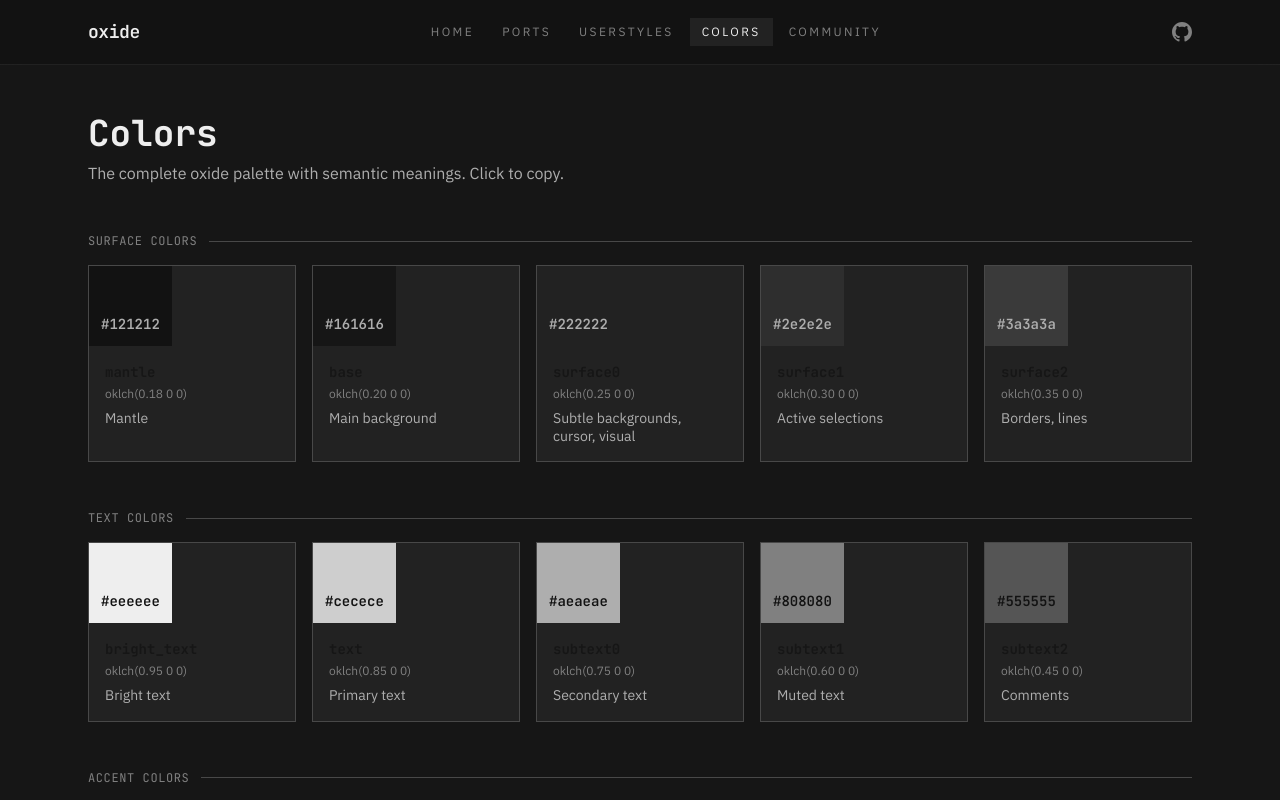
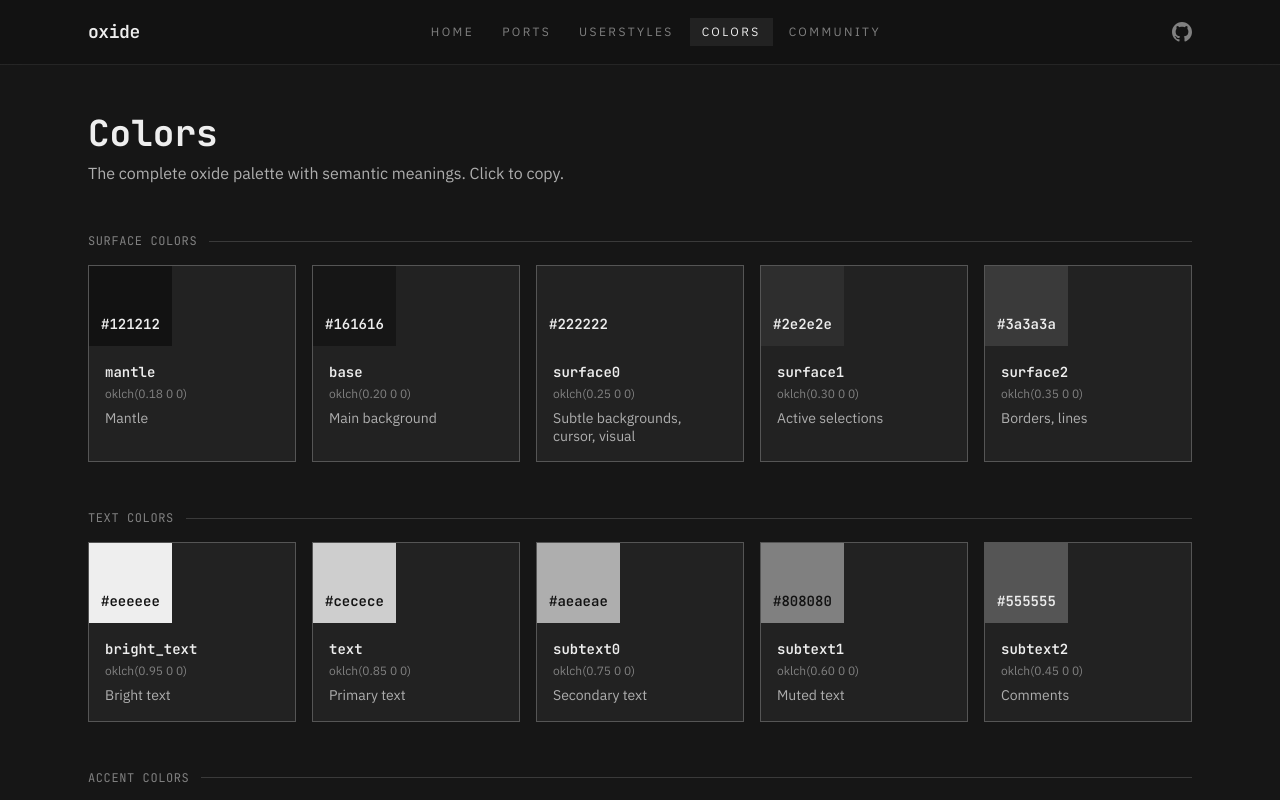
Before and after one commit to oxidescheme/website, a Next.js app: page /colors in a window 1280 px wide. Shown: the top 800 px of the page. Built offline with nearby package versions, Linux system fonts and the light colour scheme.

Commit message:
fix: improve text contrast on color swatches and sync globals.css
fix

```diff
--- a/src/app/colors/page.tsx
+++ b/src/app/colors/page.tsx
@@ -2,6 +2,16 @@
 
 import { useState, useEffect } from "react";
 import { colors } from "@/data/colors";
+
+// Helper to determine if a color needs light or dark text based on its hex
+const needsLightText = (hex: string) => {
+  // Simple relative luminance calculation
+  const r = parseInt(hex.slice(1, 3), 16);
+  const g = parseInt(hex.slice(3, 5), 16);
+  const b = parseInt(hex.slice(5, 7), 16);
+  const luminance = (0.299 * r + 0.587 * g + 0.114 * b) / 255;
+  return luminance < 0.5;
+};
 
 export default function ColorsPage() {
   const [copiedColor, setCopiedColor] = useState<string | null>(null);
@@ -30,18 +40,22 @@ export default function ColorsPage() {
 
         {(["surface", "text", "accent", "bright_accent", "diff"] as const).map(
           (category) => {
-            const categoryColors = colors.filter((c) => c.category === category);
+            const categoryColors = colors.filter(
+              (c) => c.category === category,
+            );
             if (categoryColors.length === 0) return null;
 
             return (
               <div key={category} className="mb-12">
                 <div className="font-mono text-xs text-subtext1 uppercase tracking-wider mb-4 flex items-center gap-3">
                   <span>{category.replace("_", " ")} colors</span>
-                  <div className="flex-1 h-px bg-subtext2" />
+                  <div className="flex-1 h-px bg-surface2" />
                 </div>
                 {/* Use a 2-col layout on small screens and 5-col on medium and up */}
                 <div className="grid grid-cols-2 md:grid-cols-5 gap-4 items-start">
-                  {categoryColors.map((color) => (
+                  {categoryColors.map((color) => {
+                    const isLightText = needsLightText(color.hex);
+                    return (
                       <button
                         type="button"
                         key={color.name}
@@ -54,16 +68,14 @@ export default function ColorsPage() {
                         >
                           <span
                             className={`font-mono text-xs md:text-sm font-semibold ${
-                            category === "surface"
-                              ? "text-subtext0"
-                              : "text-mantle"
+                              isLightText ? "text-bright-text" : "text-mantle"
                             }`}
                           >
                             {copiedColor === color.hex ? "Copied!" : color.hex}
                           </span>
                         </div>
                         <div className="p-3 md:p-4 flex flex-col grow">
-                        <div className="font-mono text-sm md:text-base font-semibold text-bright-text mb-1 truncate">
+                          <div className="font-mono text-sm font-semibold text-bright-text mb-1 truncate">
                             {color.name}
                           </div>
                           <div className="text-[10px] md:text-xs text-subtext1 mb-2">
@@ -74,11 +86,12 @@ export default function ColorsPage() {
                           </div>
                         </div>
                       </button>
-                  ))}
+                    );
+                  })}
                 </div>
               </div>
             );
-          }
+          },
         )}
       </div>
     </main>
--- a/src/app/globals.css
+++ b/src/app/globals.css
@@ -6,25 +6,44 @@
   --mantle: #121212;
   --base: #161616;
   --surface0: #222222;
-  --surface1: #222222;
+  --surface1: #2e2e2e;
+  --surface2: #3a3a3a;
 
   /* Text Hierarchy */
   --bright-text: #eeeeee;
   --text: #cecece;
   --subtext0: #aeaeae;
   --subtext1: #808080;
-  --subtext2: #484848;
+  --subtext2: #555555;
 
   /* Semantic Accent Colors */
   --red: #ed756e;
   --orange: #e48233;
   --yellow: #c39900;
+  --lime: #9ca81f;
   --green: #5bb661;
   --teal: #00baaa;
   --sky: #00b3d6;
   --blue: #3ba6f5;
   --purple: #968ff7;
   --pink: #cc7bd1;
+
+  /* Bright Accent Colors */
+  --bright-red: #ff9890;
+  --bright-orange: #ffa156;
+  --bright-yellow: #e3b831;
+  --bright-lime: #bbc949;
+  --bright-green: #7bd77f;
+  --bright-teal: #00dcca;
+  --bright-sky: #00d5f9;
+  --bright-blue: #6fc6ff;
+  --bright-purple: #b5b2ff;
+  --bright-pink: #dd8be2;
+
+  /* Diff Colors */
+  --diff-delete: #452b28;
+  --diff-add: #263826;
+  --diff-change: #213546;
 }
 
 @theme inline {
@@ -32,6 +51,7 @@
   --color-base: var(--base);
   --color-surface0: var(--surface0);
   --color-surface1: var(--surface1);
+  --color-surface2: var(--surface2);
 
   --color-bright-text: var(--bright-text);
   --color-text: var(--text);
@@ -42,12 +62,28 @@
   --color-red: var(--red);
   --color-orange: var(--orange);
   --color-yellow: var(--yellow);
+  --color-lime: var(--lime);
   --color-green: var(--green);
   --color-teal: var(--teal);
   --color-sky: var(--sky);
   --color-blue: var(--blue);
   --color-purple: var(--purple);
   --color-pink: var(--pink);
+
+  --color-bright-red: var(--bright-red);
+  --color-bright-orange: var(--bright-orange);
+  --color-bright-yellow: var(--bright-yellow);
+  --color-bright-lime: var(--bright-lime);
+  --color-bright-green: var(--bright-green);
+  --color-bright-teal: var(--bright-teal);
+  --color-bright-sky: var(--bright-sky);
+  --color-bright-blue: var(--bright-blue);
+  --color-bright-purple: var(--bright-purple);
+  --color-bright-pink: var(--bright-pink);
+
+  --color-diff-delete: var(--diff-delete);
+  --color-diff-add: var(--diff-add);
+  --color-diff-change: var(--diff-change);
 
   --font-mono: "JetBrains Mono", monospace;
   --font-sans: "IBM Plex Sans", sans-serif;
```
Lines whose indentation alone changed are shown as unchanged.
